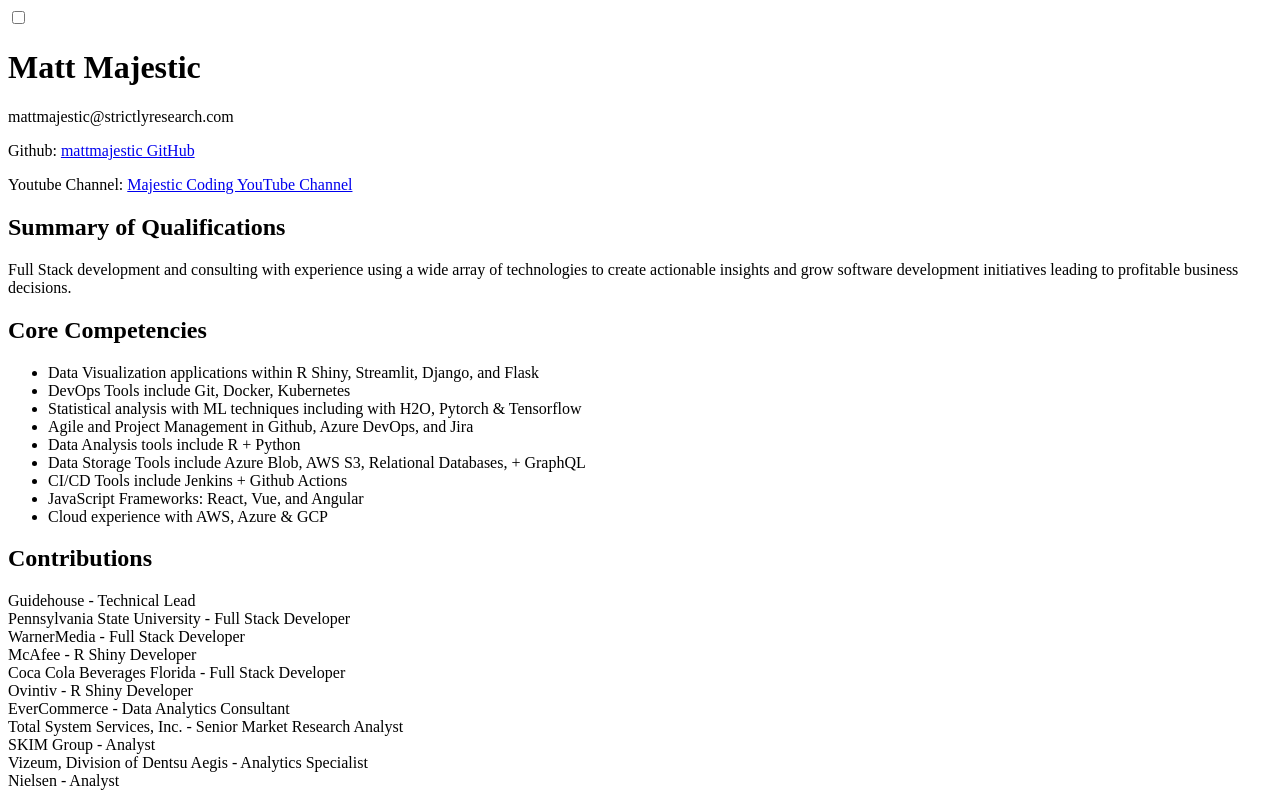
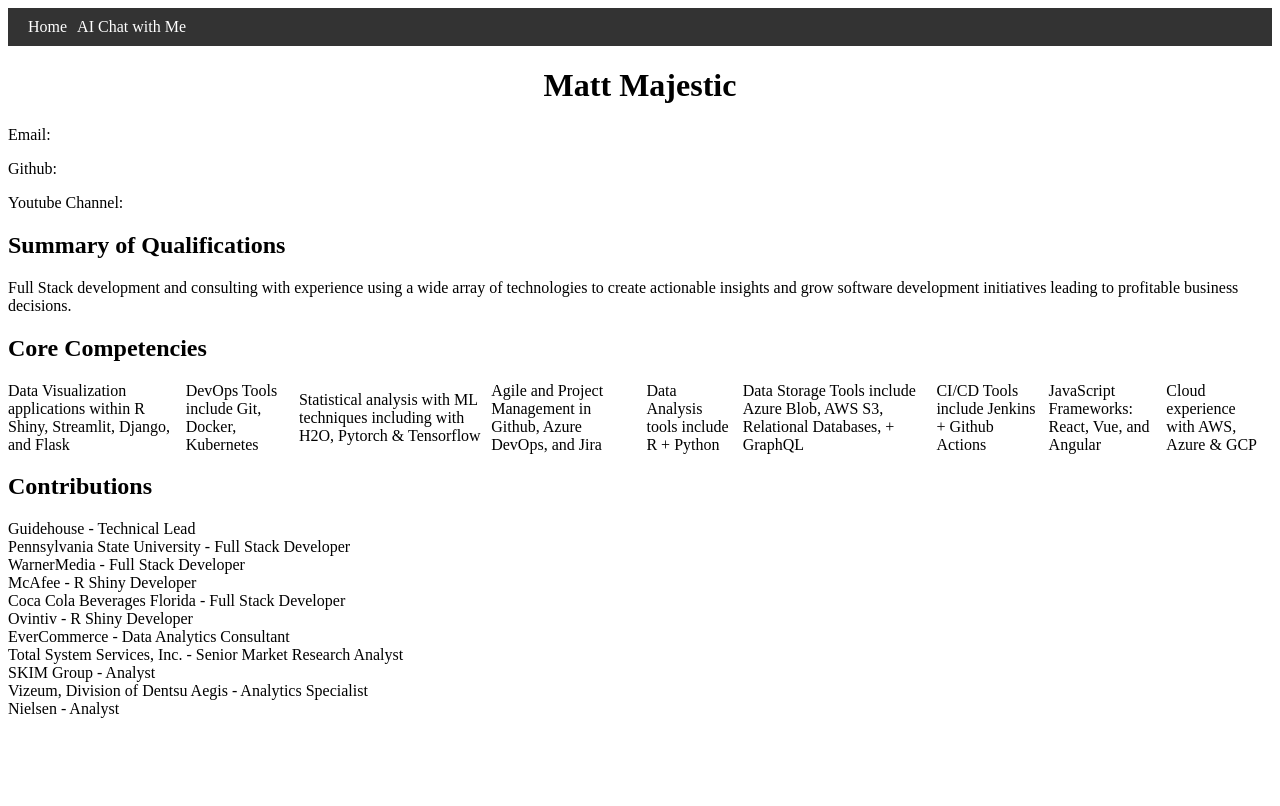
Before and after one commit to mattmajestic/mattmajestic.dev, a FastAPI app: page / in a window 1280 px wide. After the commit the page ends 718 px from the top, so only its background shows below. Run offline with FastAPI, Linux system fonts and the light colour scheme.

Commit message:
add chat ai to site

```diff
--- a/main.py
+++ b/main.py
@@ -12,6 +12,10 @@ app.mount("/static", StaticFiles(directory="static"), name="static")
 def read_root(request: Request):
     return templates.TemplateResponse("credentials.html", {"request": request})
 
+@app.get("/ai_chat")
+async def bot_conversation(request: Request):
+    return templates.TemplateResponse("conversation.html", {"request": request})
+
 @app.get("/favicon.ico")
 async def favicon():
     return app.send_static_file("favicon.ico")
--- a/static/styles.css
+++ b/static/styles.css
@@ -1,13 +1,110 @@
-body {
-  transition: background-color 0.3s ease;
+/* Navbar styles */
+nav {
+  background-color: #333;
+  padding: 10px 20px;
 }
 
-.light {
-  background-color: white;
-  color: black;
+ul {
+  list-style-type: none;
+  margin: 0;
+  padding: 0;
+  display: flex;
+  align-items: center;
 }
 
-.dark {
-  background-color: #333;
-  color: white;
+li {
+  margin-right: 10px;
 }
+
+a {
+  text-decoration: none;
+  color: #fff;
+}
+
+/* Light/Dark switch styles */
+.switch-container {
+  display: flex;
+  align-items: center;
+}
+
+.switch {
+  position: relative;
+  display: inline-block;
+  width: 40px;
+  height: 20px;
+}
+
+.slider {
+  position: absolute;
+  cursor: pointer;
+  top: 0;
+  left: 0;
+  right: 0;
+  bottom: 0;
+  background-color: #ccc;
+  transition: 0.4s;
+  border-radius: 20px;
+}
+
+.slider:before {
+  position: absolute;
+  content: "";
+  height: 16px;
+  width: 16px;
+  left: 2px;
+  bottom: 2px;
+  background-color: #fff;
+  transition: 0.4s;
+  border-radius: 50%;
+}
+
+input[type="checkbox"] {
+  opacity: 0;
+  width: 0;
+  height: 0;
+}
+
+input[type="checkbox"]:checked + .slider {
+  background-color: #2196F3;
+}
+
+input[type="checkbox"]:checked + .slider:before {
+  transform: translateX(20px);
+}
+
+/* Additional styles */
+.container {
+  max-width: 800px;
+  margin: 0 auto;
+  padding: 20px;
+}
+
+h1 {
+  text-align: center;
+}
+
+.conversation {
+  margin-top: 20px;
+}
+
+.user-input {
+  display: flex;
+  align-items: center;
+  margin-top: 10px;
+}
+
+input[type="text"] {
+  flex-grow: 1;
+  padding: 5px;
+  border-radius: 5px;
+}
+
+button {
+  margin-left: 10px;
+  padding: 5px 10px;
+  border-radius: 5px;
+  background-color: #007bff;
+  color: #fff;
+  border: none;
+  cursor: pointer;
+}
--- a/templates/credentials.html
+++ b/templates/credentials.html
@@ -3,27 +3,21 @@
 <head>
   <meta charset="UTF-8">
   <meta name="viewport" content="width=device-width, initial-scale=1.0">
-  <title>Matthew Majestic - Full Stack Consultant</title>
+  <title>Matt Majestic - About</title>
   <link rel="stylesheet" href="/static/styles.css">
   <link rel="icon" href="static/favicon.ico">
 </head>
 <body>
-  <div class="container">
-    <!-- Content of your website -->
-
-    <!-- Theme switch toggle -->
-    <div class="theme-switch">
-      <label class="switch">
-        <input type="checkbox" id="themeSwitch">
-        <span class="slider round"></span>
-      </label>
-    </div>
-
-  </div>
+  <nav>
+    <ul>
+      <li><a href="/">Home</a></li>
+      <li><a href="/ai_chat">AI Chat with Me</a></li>
+    </ul>
+  </nav>
   <h1>Matt Majestic</h1>
 
   <div class="contact-info">
-    <p>mattmajestic@strictlyresearch.com</p>
+    <p>Email: <a href="mailto:mattmajestic@strictlyresearch.com">Matt Majestic Email</a>
     <p>Github: <a href="https://github.com/mattmajestic">mattmajestic GitHub</a></p>
     <p>Youtube Channel: <a href="https://www.youtube.com/@majesticcoding/videos">Majestic Coding YouTube Channel</a></p>
   </div>
```
Also changed, not shown: templates/conversation.html (added, +33 -0 lines), static/conversation.js (added).
